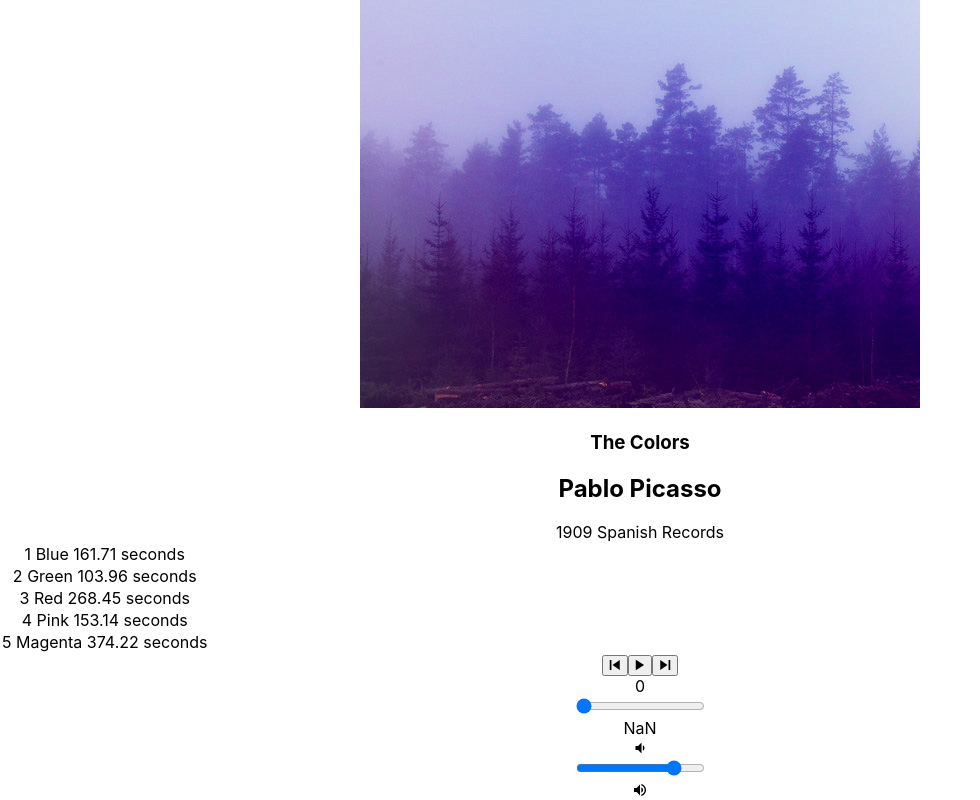
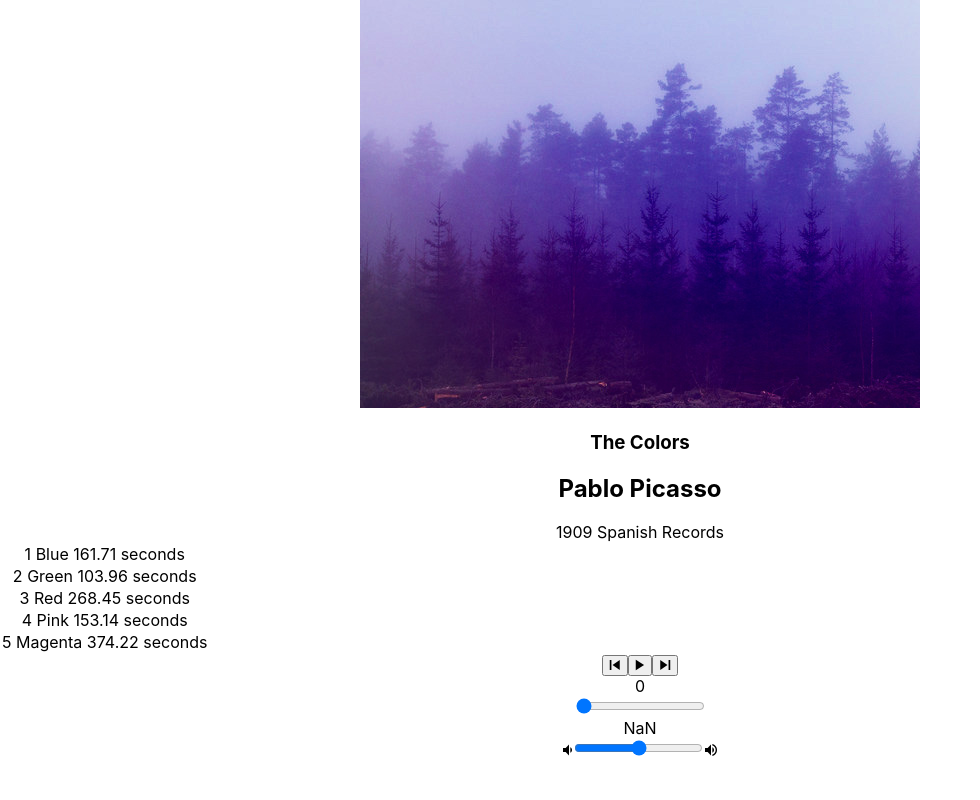
Before and after one commit to rj-tinajero/bloc-jams-react, a React (Create React App) app: page /albums/the-colors in a window 1280 px wide. Shown: the part 254-1054 px from the top of the page, without its empty margins (0-980 px from the left). After the commit the page ends 1014 px from the top, so only its background shows below. Built offline with nearby package versions, Linux system fonts and the light colour scheme.

Commit message:
initial draft

```diff
--- a/src/components/Album.js
+++ b/src/components/Album.js
@@ -13,6 +13,7 @@ class Album extends Component {
             currentSong: album.songs[0],
             currentTime: 0,
             duration: album.songs[0].duration,
+            volume: 50,
             isPlaying: false,
             overSong: null
         };
@@ -38,16 +39,23 @@ class Album extends Component {
             },
             durationchange: e => {
                 this.setState({duration: this.audioElement.duration});
+            },
+            volumechange: e => {
+                this.setState({volume: this.audioElement.volume})
             }
+
+
         };
         this.audioElement.addEventListener('timeupdate', this.eventListeners.timeupdate);
         this.audioElement.addEventListener('durationchange', this.eventListeners.durationchange);
+        this.audioElement.addEventListener('volumechange', this.eventListeners.volumechange);
     }
 
     componentWillUnmount() {
         this.audioElement.src = null;
         this.audioElement.removeEventListener('timeupdate', this.eventListners.timeupdate);
         this.audioElement.removeEventListener('durationchange', this.eventListners.durationchange);
+        this.audioElement.removeEventListener('volumechange', this.eventListeners.volumechange);
     }
 
     setSong(song) {
@@ -101,6 +109,11 @@ class Album extends Component {
         this.setState({currentTime: newTime});
     }
 
+    handleSetVolume(e) {
+        this.audioElement.volume = e.target.value;
+        this.setState({volume: e.target.value});
+    }
+
     render() {
         return (
             <section className="album">
@@ -141,6 +154,7 @@ class Album extends Component {
                 handlePrevClick={() => this.handlePrevClick()}
                 handleNextClick={() => this.handleNextClick()}
                 handleTimeChange={(e) => this.handleTimeChange(e)}
+                handleSetVolume={(e) => this.handleSetVolume(e)}
               />
             </section>
         );
--- a/src/components/PlayerBar.js
+++ b/src/components/PlayerBar.js
@@ -29,9 +29,17 @@ class PlayerBar extends Component {
            <div className="total-time">{this.props.duration}</div>
          </section>
          <section id="volume-control">
-           <div className="icon ion-md-volume-low"></div>
-           <input type="range" className="seek-bar" value="80" />
-           <div className="icon ion-md-volume-high"></div>
+           <span className="icon ion-md-volume-low"></span>
+           <input
+            type="range"
+            className="seek-bar"
+            value={(this.props.volume)}
+            max="100"
+            min="0"
+            step="0.01"
+            onChange={this.props.handleSetVolume}
+           />
+           <span className="icon ion-md-volume-high"></span>
          </section>
         </section>
         );
```
